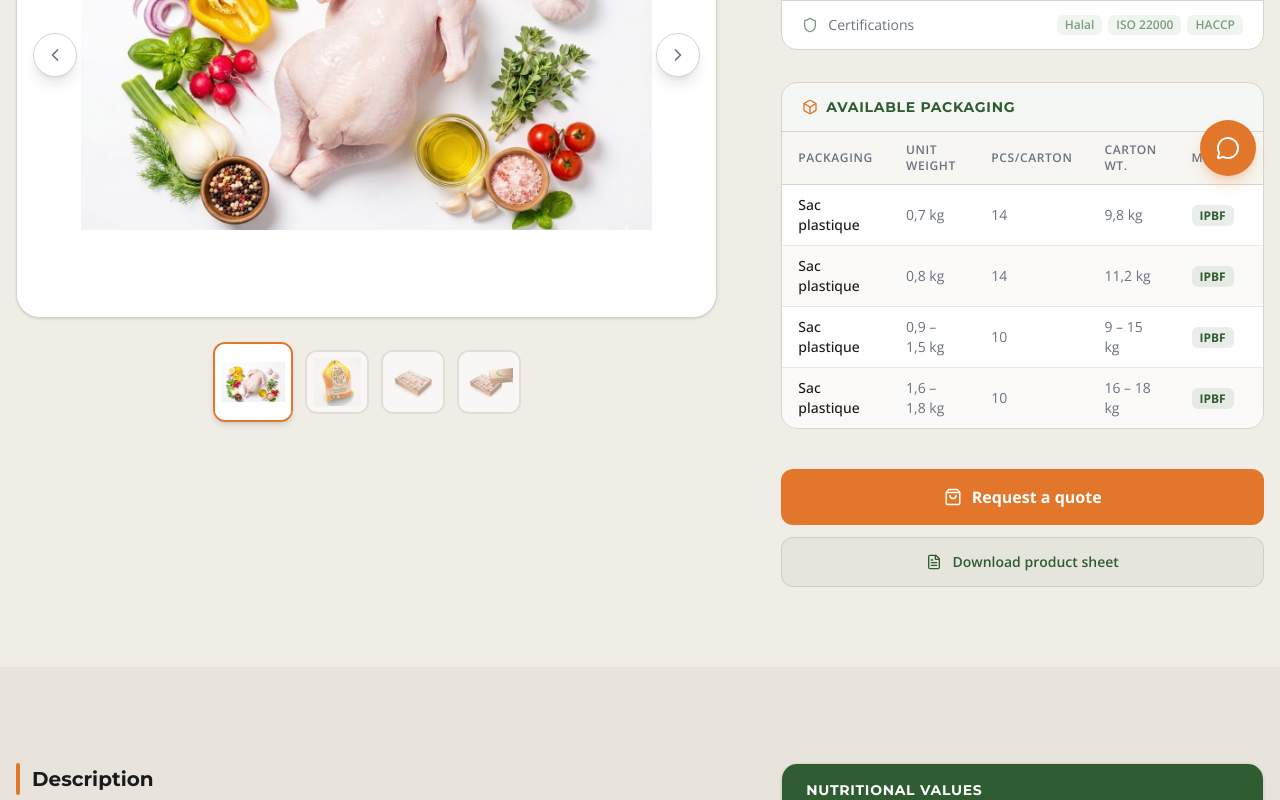
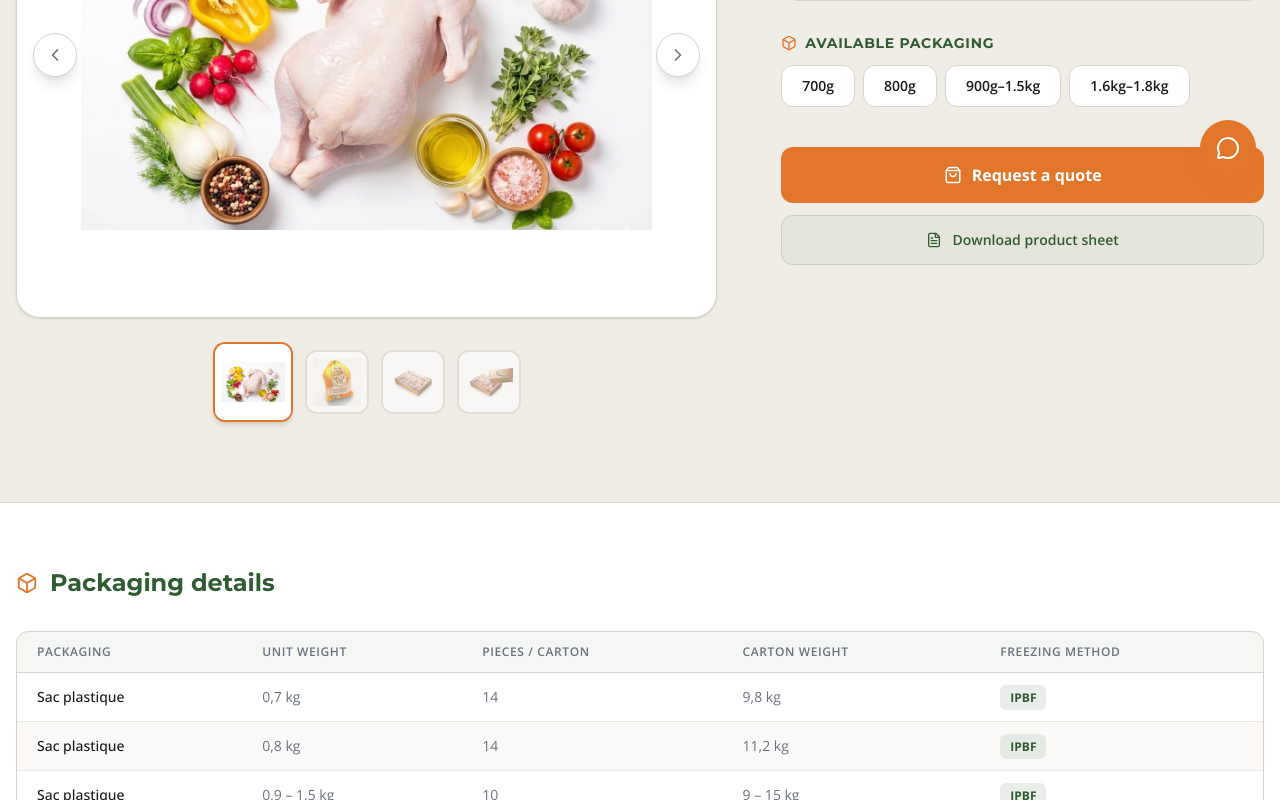
Before and after one commit to Sosotess93/ekko-distribution, a Next.js app: page /en/produits/whole-chicken in a window 1280 px wide. Shown: the part 600-1400 px from the top of the page. Built offline with nearby package versions, Linux system fonts and the light colour scheme.

Commit message:
Add the product

```diff
--- a/src/components/products/ProductDetailClient.tsx
+++ b/src/components/products/ProductDetailClient.tsx
@@ -306,17 +306,6 @@ export default function ProductDetailClient({
                   <div className="divide-y divide-border">
                     <div className="flex items-center justify-between px-5 py-3.5">
                       <div className="flex items-center gap-2.5">
-                        <Clock size={16} className="text-orange shrink-0" />
-                        <span className="text-sm text-text-muted">
-                          {locale === "fr" ? "Conservation" : "Shelf life"}
-                        </span>
-                      </div>
-                      <span className="text-sm font-semibold text-text">
-                        {product.shelfLife}
-                      </span>
-                    </div>
-                    <div className="flex items-center justify-between px-5 py-3.5">
-                      <div className="flex items-center gap-2.5">
                         <CategoryIcon size={16} className="text-orange shrink-0" />
                         <span className="text-sm text-text-muted">
                           {locale === "fr" ? "Catégorie" : "Category"}
@@ -349,93 +338,7 @@ export default function ProductDetailClient({
                   </div>
                 </div>
 
-                {/* Packaging Table */}
-                {product.packagingTable && product.packagingTable.length > 0 ? (
-                  <div className="bg-white rounded-2xl border border-border overflow-hidden">
-                    <div className="px-5 py-3.5 bg-green/5 border-b border-border">
-                      <h3 className="text-sm font-bold text-green uppercase tracking-wider flex items-center gap-2">
-                        <Box size={16} className="text-orange" />
-                        {locale === "fr" ? "Conditionnements disponibles" : "Available packaging"}
-                      </h3>
-                    </div>
-                    <div className="overflow-x-auto">
-                      <table className="w-full text-sm">
-                        <thead>
-                          <tr className="border-b border-border bg-background/50">
-                            <th className="px-4 py-2.5 text-left font-semibold text-text-muted text-xs uppercase tracking-wider">
-                              {locale === "fr" ? "Emballage" : "Packaging"}
-                            </th>
-                            {product.packagingTable[0].unitWeight && (
-                              <th className="px-4 py-2.5 text-left font-semibold text-text-muted text-xs uppercase tracking-wider">
-                                {locale === "fr" ? "Poids unit." : "Unit weight"}
-                              </th>
-                            )}
-                            {product.packagingTable[0].volume && (
-                              <th className="px-4 py-2.5 text-left font-semibold text-text-muted text-xs uppercase tracking-wider">
-                                {locale === "fr" ? "Volume" : "Volume"}
-                              </th>
-                            )}
-                            {product.packagingTable[0].netWeight && (
-                              <th className="px-4 py-2.5 text-left font-semibold text-text-muted text-xs uppercase tracking-wider">
-                                {locale === "fr" ? "Poids net" : "Net weight"}
-                              </th>
-                            )}
-                            {product.packagingTable[0].piecesPerCarton && (
-                              <th className="px-4 py-2.5 text-left font-semibold text-text-muted text-xs uppercase tracking-wider">
-                                {locale === "fr" ? "Pcs/carton" : "Pcs/carton"}
-                              </th>
-                            )}
-                            {product.packagingTable[0].cartonWeight && (
-                              <th className="px-4 py-2.5 text-left font-semibold text-text-muted text-xs uppercase tracking-wider">
-                                {locale === "fr" ? "Poids/carton" : "Carton wt."}
-                              </th>
-                            )}
-                            {product.packagingTable[0].freezingMethod && (
-                              <th className="px-4 py-2.5 text-left font-semibold text-text-muted text-xs uppercase tracking-wider">
-                                {locale === "fr" ? "Méthode" : "Method"}
-                              </th>
-                            )}
-                            {product.packagingTable[0].qtyPerTruck && (
-                              <th className="px-4 py-2.5 text-left font-semibold text-text-muted text-xs uppercase tracking-wider">
-                                {locale === "fr" ? "Qté/camion" : "Qty/truck"}
-                              </th>
-                            )}
-                            {product.packagingTable[0].qtyPerContainer && (
-                              <th className="px-4 py-2.5 text-left font-semibold text-text-muted text-xs uppercase tracking-wider">
-                                {locale === "fr" ? "Qté/40ft" : "Qty/40ft"}
-                              </th>
-                            )}
-                          </tr>
-                        </thead>
-                        <tbody className="divide-y divide-border/50">
-                          {product.packagingTable.map((row, idx) => (
-                            <tr key={idx} className={idx % 2 === 0 ? "bg-white" : "bg-background/30"}>
-                              <td className="px-4 py-2.5 font-medium text-text">{row.type}</td>
-                              {row.unitWeight !== undefined && <td className="px-4 py-2.5 text-text-muted">{row.unitWeight}</td>}
-                              {row.volume !== undefined && <td className="px-4 py-2.5 text-text-muted">{row.volume}</td>}
-                              {row.netWeight !== undefined && <td className="px-4 py-2.5 text-text-muted">{row.netWeight}</td>}
-                              {row.piecesPerCarton !== undefined && <td className="px-4 py-2.5 text-text-muted">{row.piecesPerCarton}</td>}
-                              {row.cartonWeight !== undefined && <td className="px-4 py-2.5 text-text-muted">{row.cartonWeight}</td>}
-                              {row.freezingMethod !== undefined && (
-                                <td className="px-4 py-2.5">
-                                  <span className={`px-2 py-0.5 rounded-md text-xs font-bold ${
-                                    row.freezingMethod === 'IQF' ? 'bg-blue-50 text-blue-700' :
-                                    row.freezingMethod === 'BQF' ? 'bg-orange/10 text-orange' :
-                                    'bg-green/10 text-green'
-                                  }`}>
-                                    {row.freezingMethod}
-                                  </span>
-                                </td>
-                              )}
-                              {row.qtyPerTruck !== undefined && <td className="px-4 py-2.5 text-text-muted">{row.qtyPerTruck}</td>}
-                              {row.qtyPerContainer !== undefined && <td className="px-4 py-2.5 text-text-muted">{row.qtyPerContainer}</td>}
-                            </tr>
-                          ))}
-                        </tbody>
-                      </table>
-                    </div>
-                  </div>
-                ) : (
+                {/* Packaging pills (simple view) */}
                 <div>
                   <h3 className="text-sm font-bold text-green uppercase tracking-wider mb-3 flex items-center gap-2">
                     <Box size={16} className="text-orange" />
@@ -445,14 +348,13 @@ export default function ProductDetailClient({
                     {product.packaging.map((size) => (
                       <span
                         key={size}
-                          className="px-5 py-2.5 rounded-xl bg-white border border-border text-sm font-semibold text-text hover:border-orange/40 hover:bg-orange/5 transition-all cursor-pointer"
+                        className="px-5 py-2.5 rounded-xl bg-white border border-border text-sm font-semibold text-text"
                       >
                         {size}
                       </span>
                     ))}
                   </div>
                 </div>
-                )}
 
                 {/* CTA Buttons */}
                 <div className="space-y-3 pt-2">
@@ -476,6 +378,103 @@ export default function ProductDetailClient({
           </div>
         </div>
       </section>
+
+      {/* ═══════════════════════════════════════════════════
+          PACKAGING TABLE — Full Width
+      ═══════════════════════════════════════════════════ */}
+      {product.packagingTable && product.packagingTable.length > 0 && (
+        <section className="bg-white border-y border-border">
+          <div className="container-custom mx-auto px-4 py-12 md:py-16">
+            <motion.div
+              initial={{ opacity: 0, y: 20 }}
+              whileInView={{ opacity: 1, y: 0 }}
+              viewport={{ once: true }}
+              transition={{ duration: 0.5 }}
+            >
+              <h2 className="text-xl md:text-2xl font-bold text-green font-heading mb-8 flex items-center gap-3">
+                <Box size={22} className="text-orange" />
+                {locale === "fr" ? "Détails des conditionnements" : "Packaging details"}
+              </h2>
+              <div className="overflow-x-auto rounded-xl border border-border">
+                <table className="w-full text-sm">
+                  <thead>
+                    <tr className="bg-green/5 border-b border-border">
+                      <th className="px-5 py-3 text-left font-semibold text-text-muted text-xs uppercase tracking-wider">
+                        {locale === "fr" ? "Emballage" : "Packaging"}
+                      </th>
+                      {product.packagingTable[0].unitWeight && (
+                        <th className="px-5 py-3 text-left font-semibold text-text-muted text-xs uppercase tracking-wider">
+                          {locale === "fr" ? "Poids unitaire" : "Unit weight"}
+                        </th>
+                      )}
+                      {product.packagingTable[0].volume && (
+                        <th className="px-5 py-3 text-left font-semibold text-text-muted text-xs uppercase tracking-wider">
+                          Volume
+                        </th>
+                      )}
+                      {product.packagingTable[0].netWeight && (
+                        <th className="px-5 py-3 text-left font-semibold text-text-muted text-xs uppercase tracking-wider">
+                          {locale === "fr" ? "Poids net" : "Net weight"}
+                        </th>
+                      )}
+                      {product.packagingTable[0].piecesPerCarton && (
+                        <th className="px-5 py-3 text-left font-semibold text-text-muted text-xs uppercase tracking-wider">
+                          {locale === "fr" ? "Pièces / carton" : "Pieces / carton"}
+                        </th>
+                      )}
+                      {product.packagingTable[0].cartonWeight && (
+                        <th className="px-5 py-3 text-left font-semibold text-text-muted text-xs uppercase tracking-wider">
+                          {locale === "fr" ? "Poids / carton" : "Carton weight"}
+                        </th>
+                      )}
+                      {product.packagingTable[0].freezingMethod && (
+                        <th className="px-5 py-3 text-left font-semibold text-text-muted text-xs uppercase tracking-wider">
+                          {locale === "fr" ? "Méthode de congélation" : "Freezing method"}
+                        </th>
+                      )}
+                      {product.packagingTable[0].qtyPerTruck && (
+                        <th className="px-5 py-3 text-left font-semibold text-text-muted text-xs uppercase tracking-wider">
+                          {locale === "fr" ? "Qté / camion" : "Qty / truck"}
+                        </th>
+                      )}
+                      {product.packagingTable[0].qtyPerContainer && (
+                        <th className="px-5 py-3 text-left font-semibold text-text-muted text-xs uppercase tracking-wider">
+                          {locale === "fr" ? "Qté / conteneur 40ft" : "Qty / 40ft container"}
+                        </th>
+                      )}
+                    </tr>
+                  </thead>
+                  <tbody className="divide-y divide-border/50">
+                    {product.packagingTable.map((row, idx) => (
+                      <tr key={idx} className={idx % 2 === 0 ? "bg-white" : "bg-background/30"}>
+                        <td className="px-5 py-3.5 font-medium text-text whitespace-nowrap">{row.type}</td>
+                        {row.unitWeight !== undefined && <td className="px-5 py-3.5 text-text-muted whitespace-nowrap">{row.unitWeight}</td>}
+                        {row.volume !== undefined && <td className="px-5 py-3.5 text-text-muted whitespace-nowrap">{row.volume}</td>}
+                        {row.netWeight !== undefined && <td className="px-5 py-3.5 text-text-muted whitespace-nowrap">{row.netWeight}</td>}
+                        {row.piecesPerCarton !== undefined && <td className="px-5 py-3.5 text-text-muted">{row.piecesPerCarton}</td>}
+                        {row.cartonWeight !== undefined && <td className="px-5 py-3.5 text-text-muted whitespace-nowrap">{row.cartonWeight}</td>}
+                        {row.freezingMethod !== undefined && (
+                          <td className="px-5 py-3.5">
+                            <span className={`px-2.5 py-1 rounded-md text-xs font-bold ${
+                              row.freezingMethod === 'IQF' ? 'bg-blue-50 text-blue-700' :
+                              row.freezingMethod === 'BQF' ? 'bg-orange/10 text-orange' :
+                              'bg-green/10 text-green'
+                            }`}>
+                              {row.freezingMethod}
+                            </span>
+                          </td>
+                        )}
+                        {row.qtyPerTruck !== undefined && <td className="px-5 py-3.5 text-text-muted whitespace-nowrap">{row.qtyPerTruck}</td>}
+                        {row.qtyPerContainer !== undefined && <td className="px-5 py-3.5 text-text-muted whitespace-nowrap">{row.qtyPerContainer}</td>}
+                      </tr>
+                    ))}
+                  </tbody>
+                </table>
+              </div>
+            </motion.div>
+          </div>
+        </section>
+      )}
 
       {/* ═══════════════════════════════════════════════════
           DETAILS SECTION — Description + Nutrition
@@ -518,7 +517,7 @@ export default function ProductDetailClient({
               </motion.div>
             </div>
 
-            {/* Right: Nutrition Card */}
+            {/* Right: Nutrition Card — disabled for now
             <motion.div
               initial={{ opacity: 0, y: 16 }}
               whileInView={{ opacity: 1, y: 0 }}
@@ -553,6 +552,7 @@ export default function ProductDetailClient({
                 </div>
               </div>
             </motion.div>
+            */}
           </div>
         </div>
       </section>
--- a/src/data/products.json
+++ b/src/data/products.json
@@ -83,7 +83,7 @@
       "certification": [
         "Halal",
         "ISO 22000",
-        "HACCP"
+        "BRC"
       ],
       "shelfLife": "18 mois",
       "packagingTable": [
@@ -166,7 +166,7 @@
       "certification": [
         "Halal",
         "ISO 22000",
-        "HACCP"
+        "BRC"
       ],
       "shelfLife": "18 mois",
       "packagingTable": [
@@ -289,7 +289,7 @@
       "certification": [
         "Halal",
         "ISO 22000",
-        "HACCP"
+        "BRC"
       ],
       "shelfLife": "18 mois",
       "packagingTable": [
@@ -379,7 +379,7 @@
       "certification": [
         "Halal",
         "ISO 22000",
-        "HACCP"
+        "BRC"
       ],
       "shelfLife": "18 mois",
       "packagingTable": [
@@ -478,7 +478,7 @@
       "certification": [
         "Halal",
         "ISO 22000",
-        "HACCP"
+        "BRC"
       ],
       "shelfLife": "18 mois",
       "packagingTable": [
@@ -543,7 +543,7 @@
       "packagingDetails": "Bouteille plastique · Bidon plastique",
       "certification": [
         "ISO 22000",
-        "HACCP"
+        "BRC"
       ],
       "shelfLife": "18 mois",
       "packagingTable": [
@@ -640,7 +640,7 @@
       "packagingDetails": "Bouteille plastique · Bidon plastique",
       "certification": [
         "ISO 22000",
-        "HACCP"
+        "BRC"
       ],
       "shelfLife": "18 mois",
       "packagingTable": [
@@ -817,7 +817,7 @@
       ],
       "certification": [
         "ISO 22000",
-        "HACCP"
+        "BRC"
       ],
       "shelfLife": "24 mois"
     },
```
Lines whose indentation alone changed are shown as unchanged.
